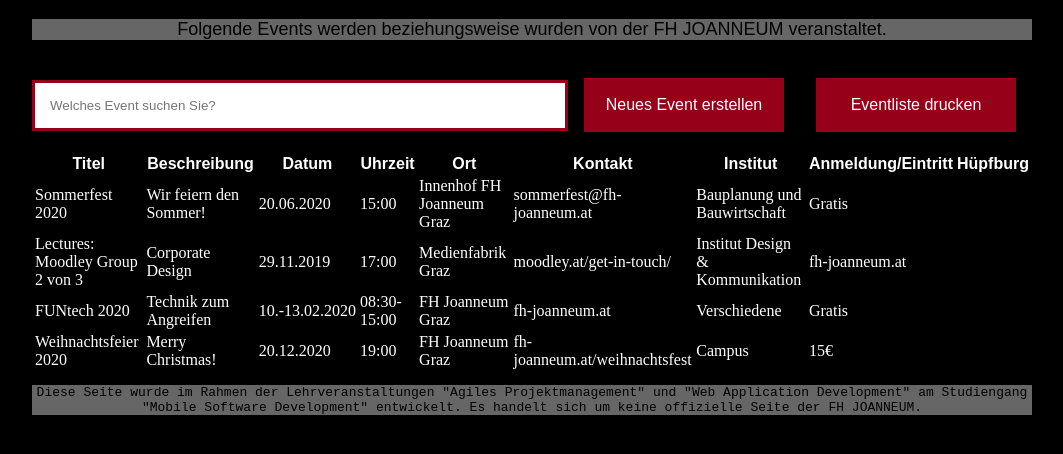
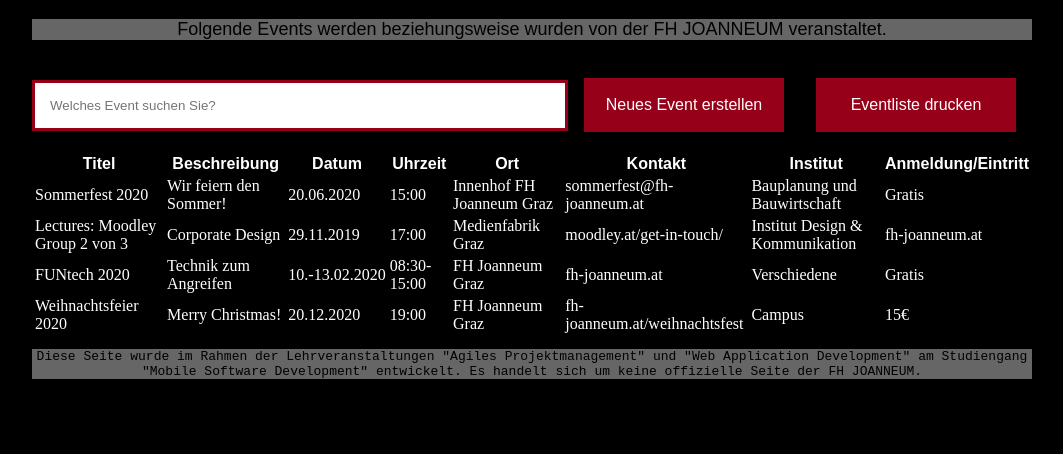
Before and after one commit to lucpas/MSD3_WebApp, a website: page frontend/index.html in a window 1280 px wide. Shown: the part 240-694 px from the top of the page, without its empty margins (108-1171 px from the left). Drawn offline with Linux system fonts and the light colour scheme.

Commit message:
Bouncycastle removed

```diff
--- a/frontend/index.html
+++ b/frontend/index.html
@@ -47,7 +47,6 @@
       <th>Kontakt</th>
       <th>Institut</th>
       <th>Anmeldung/Eintritt</th>
-      <th>Hüpfburg</th>
     </tr>
   </thead>
   <tbody id="tableBody">
```
